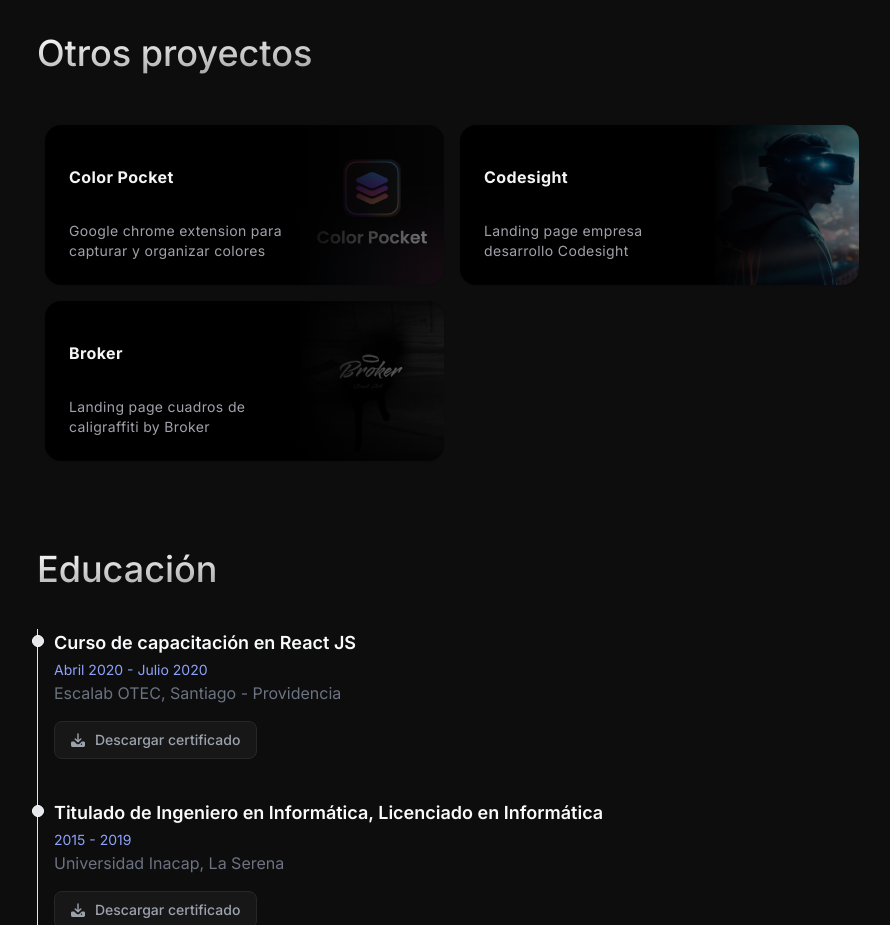
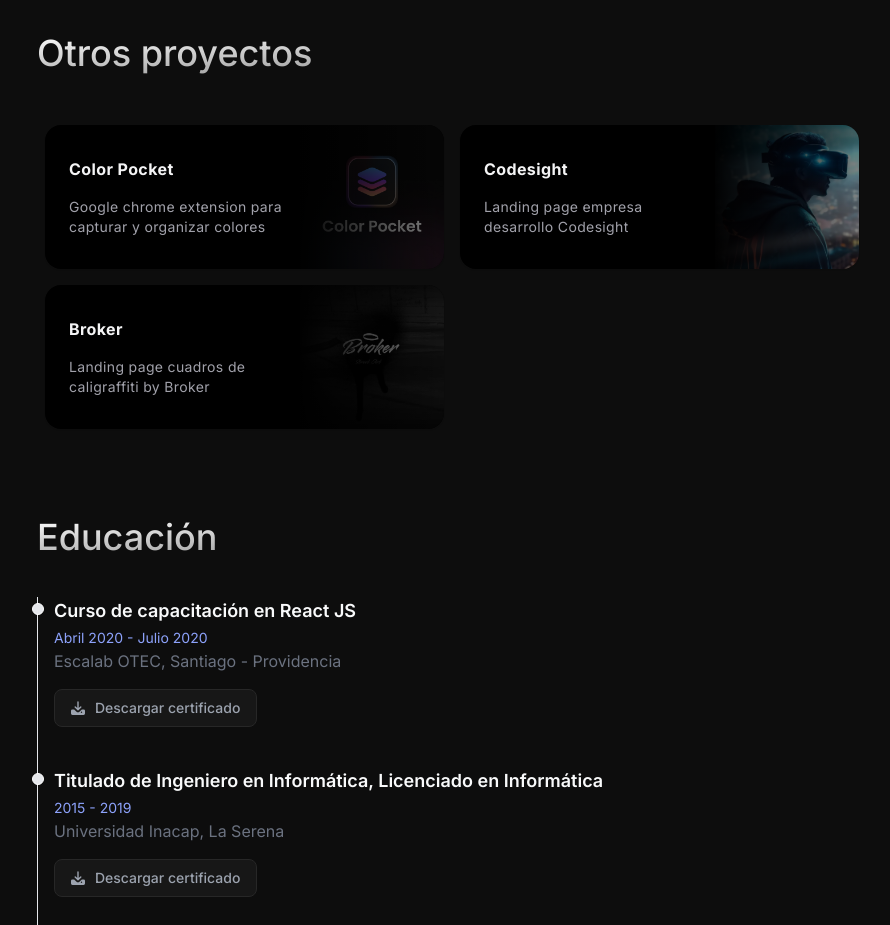
Before and after one commit to haracena/portfolio-haracena, a Next.js app: page / in a window 1280 px wide. Shown: the part 3580-4505 px from the top of the page, without its empty margins (188-1078 px from the left). Built offline with nearby package versions, Linux system fonts and the light colour scheme.

Commit message:
Fix project card padding

```diff
--- a/app/components/CardHoverEffect.jsx
+++ b/app/components/CardHoverEffect.jsx
@@ -50,7 +50,7 @@
   return (
     <div
       className={cn(
-        "rounded-2xl h-full w-full p-2 overflow-hidden bg-black transition-all duration-300 shadow-sm group-hover:shadow-2xl relative z-20 group",
+        "rounded-2xl h-full w-full p-2 py-4 overflow-hidden bg-black transition-all duration-300 shadow-sm group-hover:shadow-2xl relative z-20 group",
         className
       )}
     >
@@ -72,7 +72,7 @@
 };
 export const CardTitle = ({ className, children }) => {
   return (
-    <h4 className={cn("text-zinc-100 font-bold tracking-wide mt-4", className)}>
+    <h4 className={cn("text-zinc-100 font-bold tracking-wide", className)}>
       {children}
     </h4>
   );
@@ -81,7 +81,7 @@
   return (
     <p
       className={cn(
-        "mt-8 text-zinc-400 tracking-wide leading-relaxed text-sm max-w-[66%]",
+        "mt-4 text-zinc-400 tracking-wide leading-relaxed text-sm max-w-[66%]",
         className
       )}
     >
```
